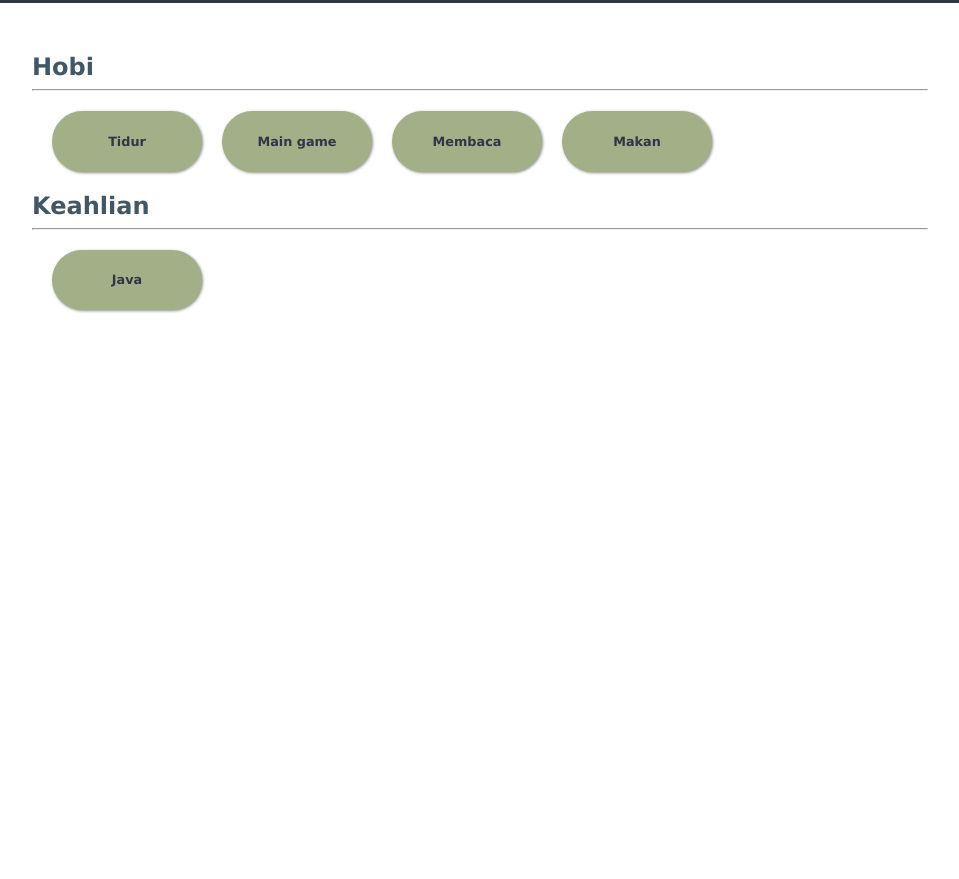
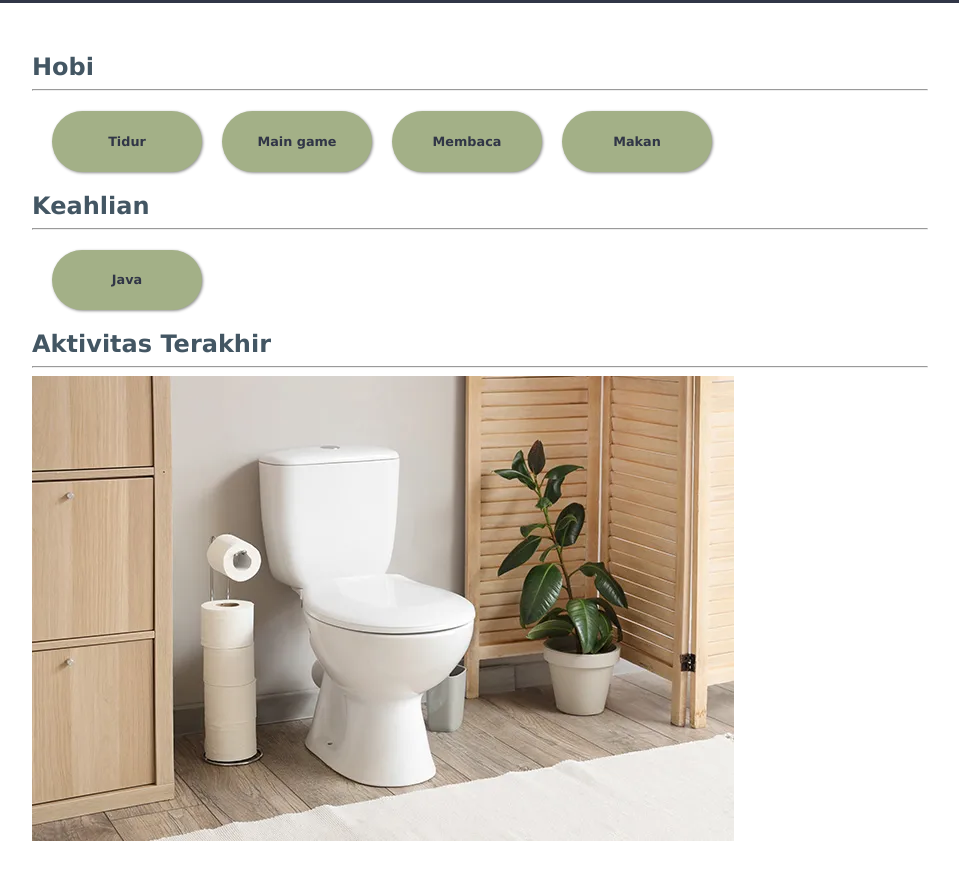
Before and after one commit to FadjarMSidiq/Portofolio-Super-Team, a plain HTML site: page intro_vandyka.html in a window 1280 px wide. Shown: the part 337-1216 px from the top of the page, without its empty margins (160-1119 px from the left). Before the commit the page ends 800 px from the top, so only its background shows below. Drawn offline with Linux system fonts and the light colour scheme.

Commit message:
Menambahkan aktivitas terakhir profile

```diff
--- a/intro_vandyka.html
+++ b/intro_vandyka.html
@@ -130,6 +130,11 @@
                     </div>
                 </div>
             </section>
+            <section>
+                <h3 class="sub-header-font">Aktivitas Terakhir</h3>
+                <hr>
+                <img src="Image/Toilet-Jongkok-atau-Duduk-Mana-yang-Lebih-Sehat_.jpg.webp" alt="Aktivitas terakhir">
+            </section>
         </div>
     </main>
 </body>
```
Also changed, not shown: Image/Toilet-Jongkok-atau-Duduk-Mana-yang-Lebih-Sehat_.jpg.webp (added).
